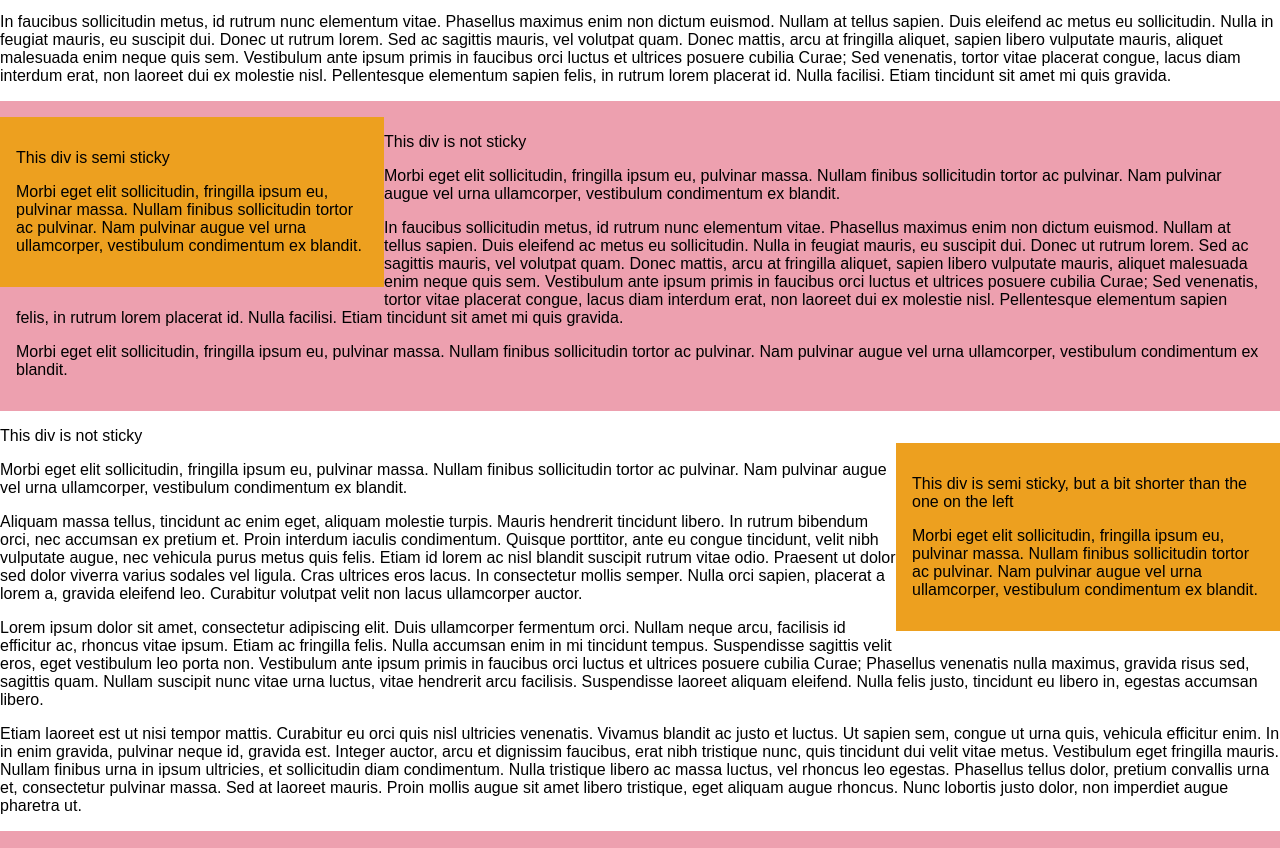
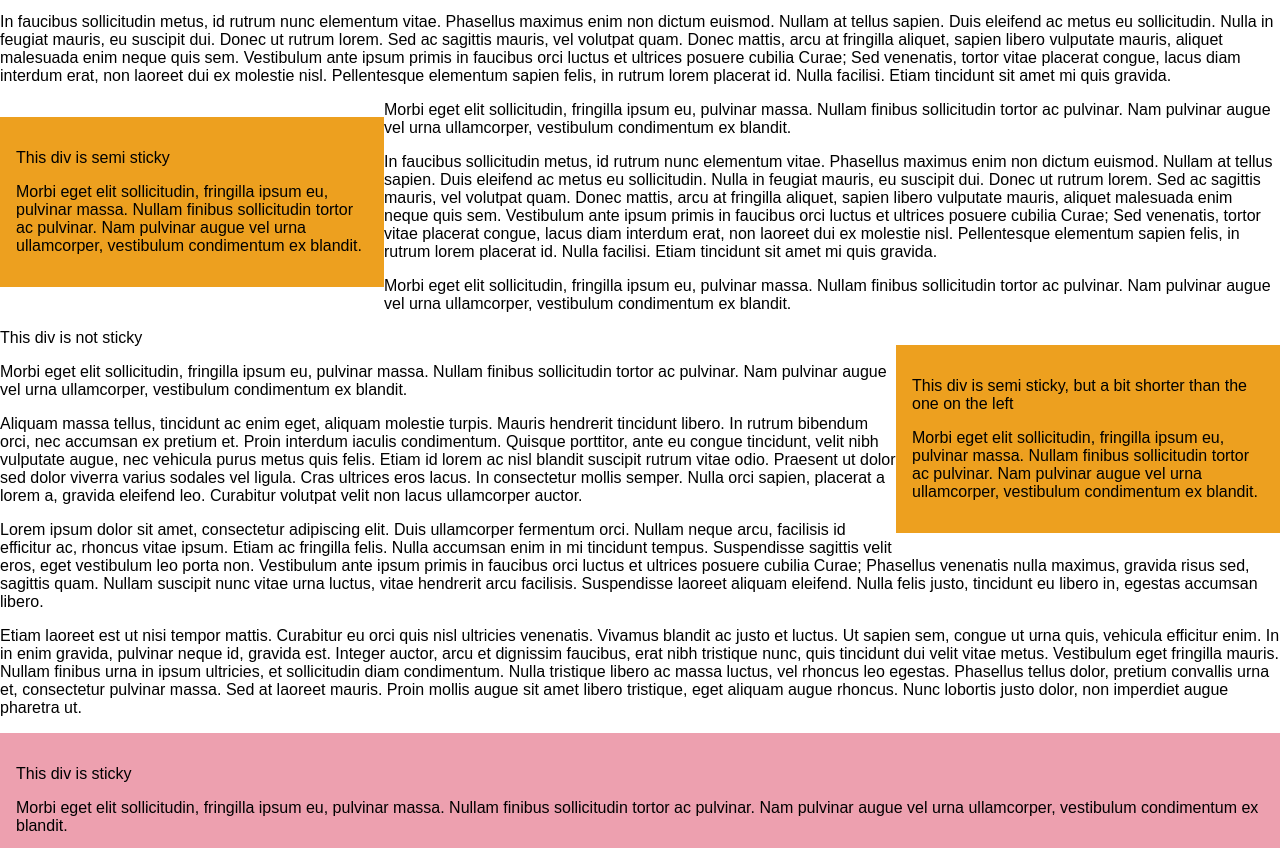
Before and after one commit to jrsouth/stickystack, a website: page index.html in a window 1280 px wide. Shown: the part 888-1736 px from the top of the page. Drawn offline with Linux system fonts and the light colour scheme.

Commit message:
Update sample file

```diff
--- a/index.html
+++ b/index.html
@@ -47,17 +47,11 @@
 </div>
 
 
-<div class="highlight2">
+<p>Morbi eget elit sollicitudin, fringilla ipsum eu, pulvinar massa. Nullam finibus sollicitudin tortor ac pulvinar. Nam pulvinar augue vel urna ullamcorper, vestibulum condimentum ex blandit.</p>
 
-    <p>This div is not sticky</p>
+<p>In faucibus sollicitudin metus, id rutrum nunc elementum vitae. Phasellus maximus enim non dictum euismod. Nullam at tellus sapien. Duis eleifend ac metus eu sollicitudin. Nulla in feugiat mauris, eu suscipit dui. Donec ut rutrum lorem. Sed ac sagittis mauris, vel volutpat quam. Donec mattis, arcu at fringilla aliquet, sapien libero vulputate mauris, aliquet malesuada enim neque quis sem. Vestibulum ante ipsum primis in faucibus orci luctus et ultrices posuere cubilia Curae; Sed venenatis, tortor vitae placerat congue, lacus diam interdum erat, non laoreet dui ex molestie nisl. Pellentesque elementum sapien felis, in rutrum lorem placerat id. Nulla facilisi. Etiam tincidunt sit amet mi quis gravida.</p>
 
-    <p>Morbi eget elit sollicitudin, fringilla ipsum eu, pulvinar massa. Nullam finibus sollicitudin tortor ac pulvinar. Nam pulvinar augue vel urna ullamcorper, vestibulum condimentum ex blandit.</p>
-
-    <p>In faucibus sollicitudin metus, id rutrum nunc elementum vitae. Phasellus maximus enim non dictum euismod. Nullam at tellus sapien. Duis eleifend ac metus eu sollicitudin. Nulla in feugiat mauris, eu suscipit dui. Donec ut rutrum lorem. Sed ac sagittis mauris, vel volutpat quam. Donec mattis, arcu at fringilla aliquet, sapien libero vulputate mauris, aliquet malesuada enim neque quis sem. Vestibulum ante ipsum primis in faucibus orci luctus et ultrices posuere cubilia Curae; Sed venenatis, tortor vitae placerat congue, lacus diam interdum erat, non laoreet dui ex molestie nisl. Pellentesque elementum sapien felis, in rutrum lorem placerat id. Nulla facilisi. Etiam tincidunt sit amet mi quis gravida.</p>
-
-    <p>Morbi eget elit sollicitudin, fringilla ipsum eu, pulvinar massa. Nullam finibus sollicitudin tortor ac pulvinar. Nam pulvinar augue vel urna ullamcorper, vestibulum condimentum ex blandit.</p>
-
-</div>
+<p>Morbi eget elit sollicitudin, fringilla ipsum eu, pulvinar massa. Nullam finibus sollicitudin tortor ac pulvinar. Nam pulvinar augue vel urna ullamcorper, vestibulum condimentum ex blandit.</p>
 
 
 <div class="js-stickystack js-stickystack-semi highlight right">
```
